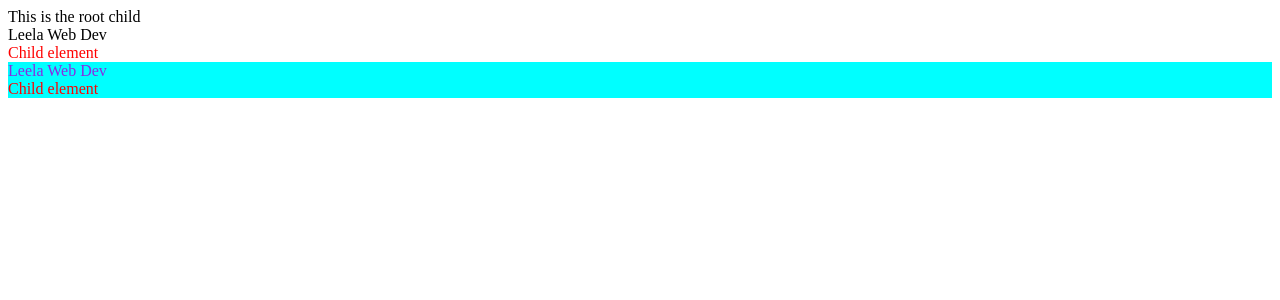
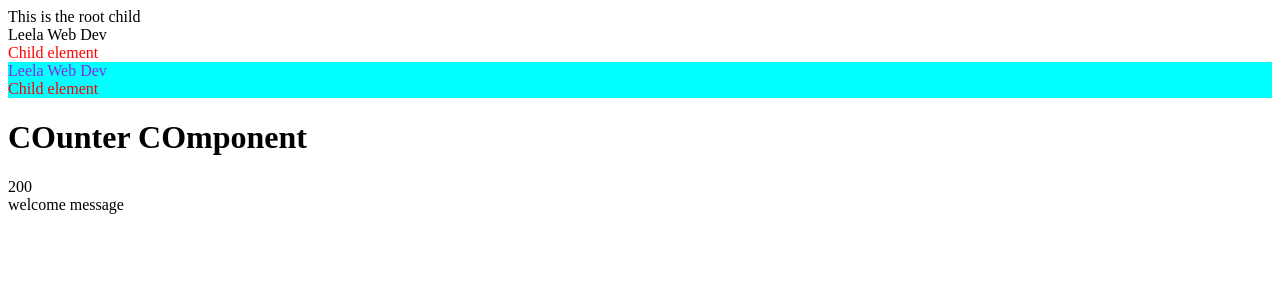
Before and after one commit to leelanarasimha/angular17-course, an Angular app in the folder angular-basics/: page / in a window 1280 px wide. Shown: the top 300 px of the page. Built offline with nearby package versions, Linux system fonts and the light colour scheme.

Commit message:
input property

```diff
--- /dev/null
+++ b/angular-basics/src/app/Counter/Counter.component.html
@@ -0,0 +1,3 @@
+<h1>COunter COmponent</h1>
+<div>{{ count }}</div>
+<div>{{ message }}</div>
--- /dev/null
+++ b/angular-basics/src/app/Counter/counter.service.ts
@@ -0,0 +1,6 @@
+export function changeValue(value: number) {
+  return value * 10;
+}
+export function trimValue(value: string) {
+  return value.trim();
+}
--- a/angular-basics/src/app/app.component.html
+++ b/angular-basics/src/app/app.component.html
@@ -5,3 +5,7 @@
 <div class="hi-leela">
   <app-profile></app-profile>
 </div>
+
+<div>
+  <app-counter [count]="counter" message="welcome message"></app-counter>
+</div>
--- a/angular-basics/src/app/app.component.ts
+++ b/angular-basics/src/app/app.component.ts
@@ -2,14 +2,16 @@
 import { CommonModule } from '@angular/common';
 import { RouterOutlet } from '@angular/router';
 import ProfileComponent from './profile.component';
+import CounterComponent from './Counter/Counter.component';
 
 @Component({
   selector: 'app-root',
   standalone: true,
-  imports: [CommonModule, RouterOutlet, ProfileComponent],
+  imports: [CommonModule, RouterOutlet, ProfileComponent, CounterComponent],
   templateUrl: './app.component.html',
   styleUrl: './app.component.css',
 })
 export class AppComponent {
   title = 'angular-basics';
+  counter: number = 20;
 }
```
Also changed, not shown: angular-basics/src/app/Counter/Counter.component.ts (added, +14 -0 lines), angular-basics/src/app/Counter/Counter.component.css (added).
